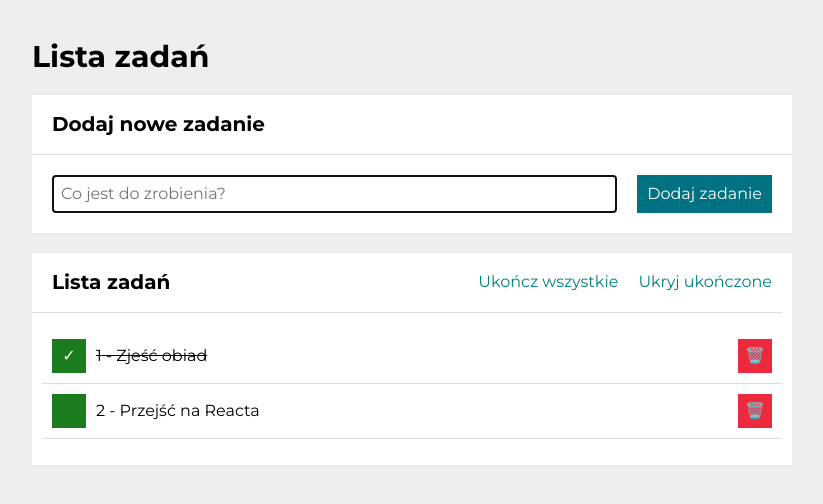
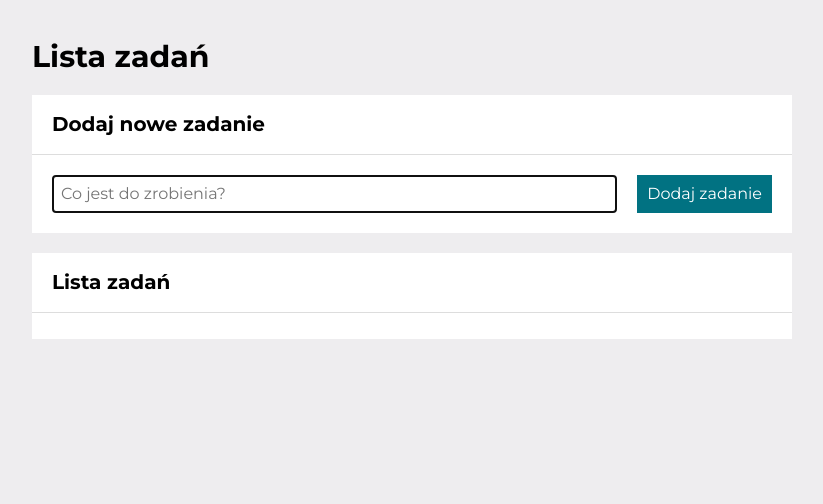
Before and after one commit to Karyna99/to-do-list-react, a React (Create React App) app: page / in a window 1280 px wide. Shown: the top 504 px of the page, without its empty margins (228-1051 px from the left). Built offline with nearby package versions, Linux system fonts and the light colour scheme.

Commit message:
added tasks array to local storage

```diff
--- a/src/App.js
+++ b/src/App.js
@@ -1,4 +1,4 @@
-import { useState } from "react";
+import { useEffect, useState } from "react";
 import Form from "./Form";
 import Tasks from "./Tasks";
 import Buttons from "./Buttons";
@@ -6,13 +6,19 @@
 import Header from "./Header";
 import Container from "./Container";
 
+const getFromLocalStorage = () => {
+  const localTasks = localStorage.getItem("tasks");
+
+  return localTasks ? JSON.parse(localTasks) : [];
+}
 
 function App() {
   const [hideDone, setHideDone] = useState(false);
-  const [tasks, setTasks] = useState([
-    { id: 1, content: "Zjeść obiad", done: true },
-    { id: 2, content: "Przejść na Reacta", done: false },
-  ]);
+  const [tasks, setTasks] = useState(getFromLocalStorage);
+
+  useEffect(() => {
+    localStorage.setItem("tasks", JSON.stringify(tasks));
+  }, [tasks]);
 
   const toggleHideDone = () => {
     setHideDone(hideDone => !hideDone);
```
